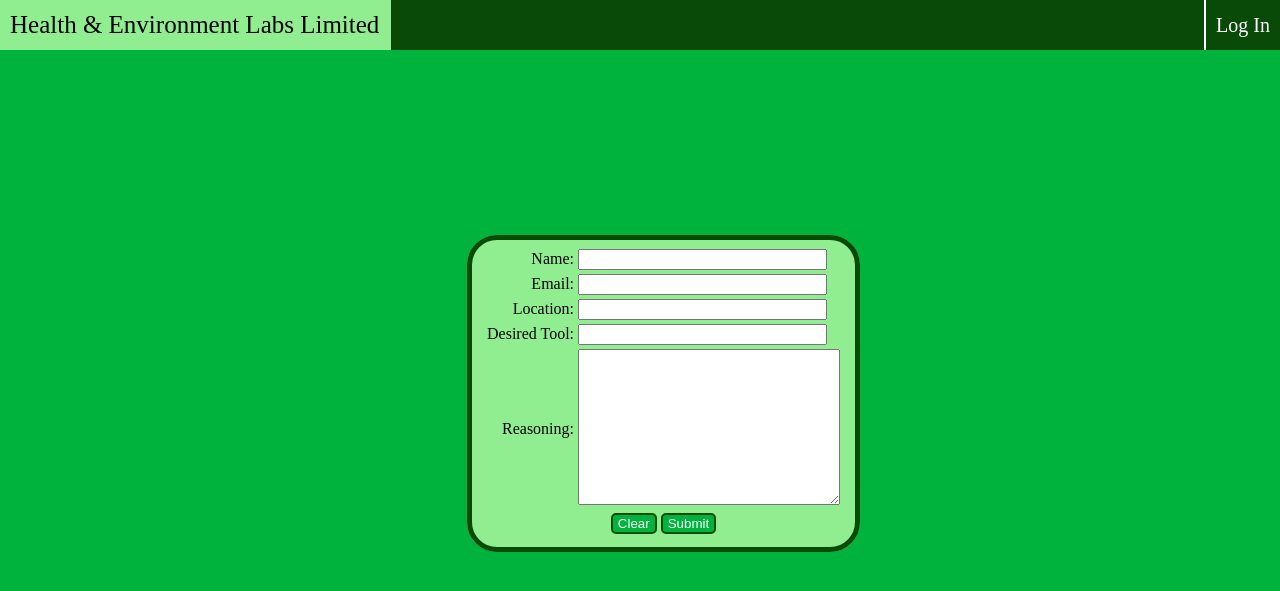
After one commit to TristanHeisler/Team-Dancing-To-Zebras, a PHP site: page /requestSoftwareTool.php in a window 1280 px wide. The commit adds this page. Shown: the top 591 px of the page. Run offline with PHP 8.4, Linux system fonts and the light colour scheme.

Commit message:
Created the skeleton of the webpage that will be used to submit a software tool request.

```diff
--- a/index.php
+++ b/index.php
@@ -46,7 +46,7 @@
 	<fieldset class="indexPageOptions">
 		<table>
 			<tr>
-				<td><a><button class="largeButton" type="button">Request Software Tool Access</button></a></td>
+				<td><a href="requestSoftwareTool.php"><button class="largeButton" type="button">Request Software Tool Access</button></a></td>
 			</tr>
 			<tr>
 				<td><a href="approverList.php"><button class="largeButton" type="button">View Approver List</button></a></td>
--- /dev/null
+++ b/requestSoftwareTool.php
@@ -0,0 +1,90 @@
+<!DOCTYPE html>
+<html lang="en" xmlns="http://www.w3.org/1999/xhtml">
+
+<head>
+  <link rel="stylesheet" type="text/css" href="style/style.css"/>
+	<title>Request Software</title>
+</head>
+
+<body>
+	<nav>
+		<a href="index.php" class="title">Health & Environment Labs Limited</a>
+    <?php
+			//Include the current session
+			session_start();
+
+			//If nobody is logged in, display the login button
+			if(!isset($_SESSION["loggedIn"]))
+			{
+				echo '<a href="login.php" class="navRight">Log In</a>';
+			}
+
+			else
+			{
+				//If somebody is logged in, display their name, a welcome message and a logout button
+				echo	'<label class="navLeft">
+								Welcome, ' . $_SESSION["name"] .
+							'!</label>
+							<a href="processing/userLogout.php" class="navRight">Log Out</a>';
+
+				//If the user an an approver, give them the ability to approve tickets
+				if($_SESSION['isApprover'])
+				{
+					echo '<a class="navRight">View Approval Requests</a>';
+				}
+
+				//If the user is an analyst, give them the ability to vet tickets
+				if($_SESSION['isAnalyst'])
+				{
+					echo '<a class="navRight">Vet Tickets</a>';
+				}
+			}
+    ?>
+	</nav>
+
+	<form action="" method="post" enctype="multipart/form-data">
+		<fieldset class="request">
+			<table>
+				<tr>
+					<td class="alignRight">Name:</td>
+          <td class="alignLeft"><input type="text" name="name" id="name" size="28"</td>
+				</tr>
+        <tr>
+					<td class="alignRight">Email:</td>
+					<td class="alignLeft"><input type="text" name="email" id="email" size="28"/></td>
+				</tr>
+        <tr>
+					<td class="alignRight">Location:</td>
+          <td>
+            <input list="location" size="28">
+              <datalist id="location">
+                <option value="British Columbia">
+                <option value="Alberta">
+             </datalist>
+          </td>
+				</tr>
+        <tr>
+					<td class="alignRight">Desired Tool:</td>
+          <td>
+            <input list="desiredTool" size="28">
+              <datalist id="desiredTool">
+                <option value="Operating Map of Gastropathy">
+                <option value="Limited Operating Liability">
+             </datalist>
+          </td>
+				</tr>
+        <tr>
+					<td class="alignRight">Reasoning:</td>
+          <td><textarea cols="30" rows="10"></textarea></td>
+				</tr>
+        <tr>
+					<td class="alignCenter" colspan="2">
+            <input class="smallButton" type="reset" value="Clear" name="clear" id="clear"/>
+						<input class="smallButton" type="submit" value="Submit" name="submit" id="submit"/>
+					</td>
+				</tr>
+			</table>
+		</fieldset>
+	</form>
+</body>
+</html>
--- a/style/style.css
+++ b/style/style.css
@@ -104,13 +104,18 @@ nav
 
 .login
 {
+  transform: translate(-145px, -62px);
+}
+
+.login, .request
+{
 	background-color: #90EE90;
 	border: 5px solid #094A09;
 	border-radius: 30px;
 	left: 50%;
 	position: absolute;
 	top: 50%;
-  transform: translate(-145px, -62px);
+
 }
 
 .navLeft, .navRight, .title
@@ -143,6 +148,11 @@ nav
   background-color: #90EE90;
 }
 
+.request
+{
+  transform: translate(-175px, -165px);
+}
+
 .smallButton
 {
 	background-color: #00B33C;
```
